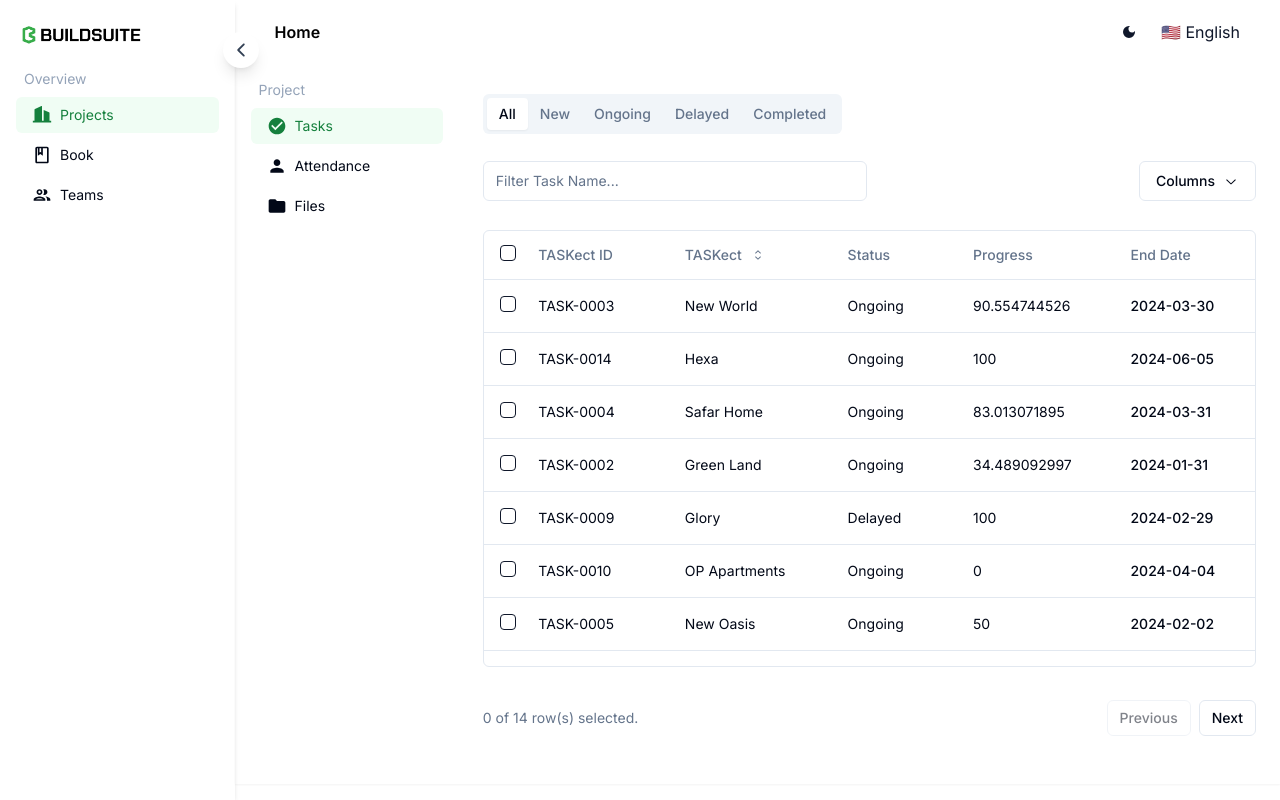
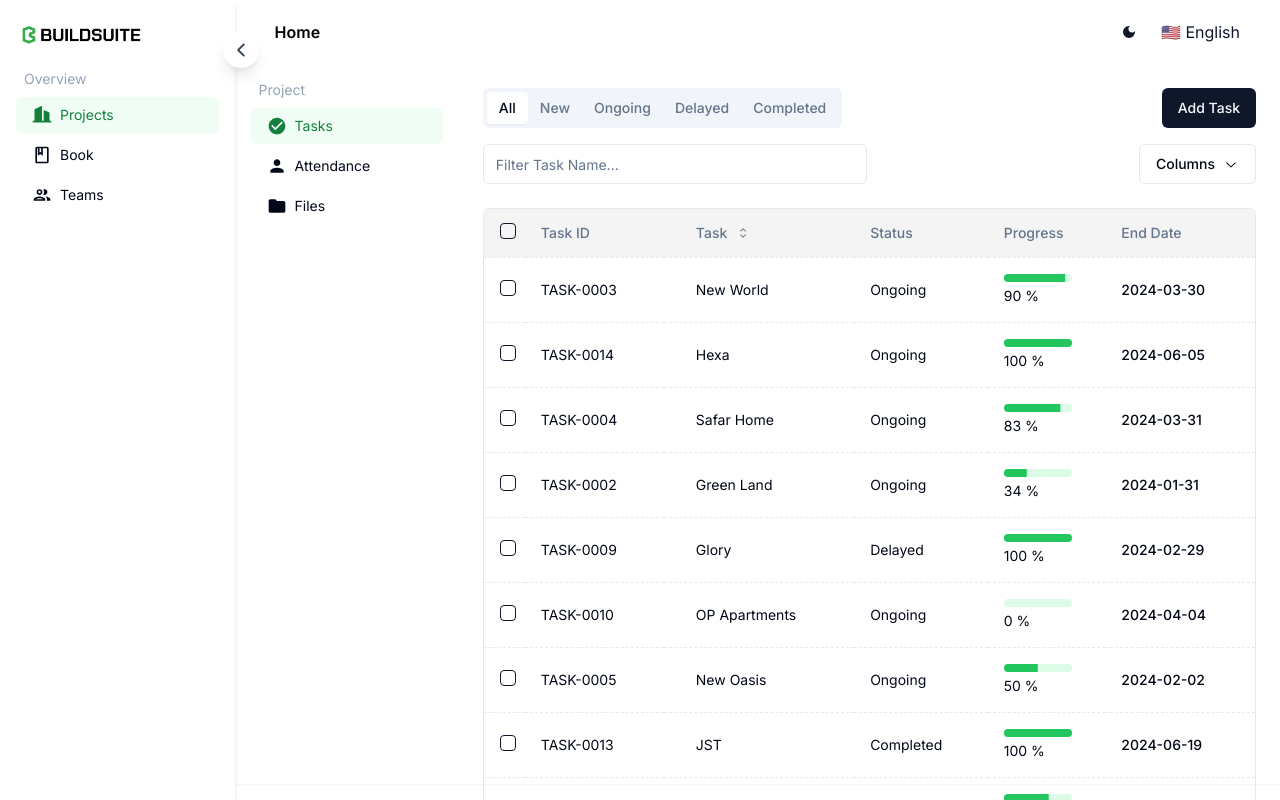
Before and after one commit to baranidharanofficial/bs-project-planning, a Next.js app: page /en/dashboard/tasks in a window 1280 px wide. Shown: the top 800 px of the page. Built offline with nearby package versions, Linux system fonts and the light colour scheme.

Commit message:
Fixed Task Page

```diff
--- /dev/null
+++ b/src/app/[locale]/dashboard/tasks/attendance/page.tsx
@@ -0,0 +1,9 @@
+import React from 'react'
+
+export default function page() {
+  return (
+    <div>
+      <p>Attendance Page</p>
+    </div>
+  )
+}
--- /dev/null
+++ b/src/app/[locale]/dashboard/tasks/files/page.tsx
@@ -0,0 +1,9 @@
+import React from 'react'
+
+export default function page() {
+  return (
+    <div>
+      <p>Files Page</p>
+    </div>
+  )
+}
--- /dev/null
+++ b/src/app/[locale]/dashboard/tasks/layout.tsx
@@ -0,0 +1,64 @@
+"use client";
+
+import { TaskTableDemo } from "@/components/custom/task-table";
+import { Button } from "@/components/ui/button";
+import { Input } from "@/components/ui/input";
+import { Label } from "@/components/ui/label";
+import { useTranslations } from "next-intl";
+import Link from "next/link";
+import { useRouter } from "next/navigation";
+import React, { ReactNode, useState } from "react";
+import { MdCheckCircle, MdClose, MdFolder, MdPerson } from "react-icons/md";
+
+type Props = {
+    children: ReactNode;
+};
+
+export default function TaskLayout({ children }: Props) {
+  const t = useTranslations("PathnamesPage");
+  const [project, setProject] = useState("");
+  const [addTask, setAddTask] = useState(false);
+
+  const router = useRouter();
+
+  return (
+    <main className=" w-full h-[90vh] flex items-center justify-between box-border shadow-sm">
+      <div className="w-[280px] h-full p-4 relative">
+        <p className="text-sm text-slate-400 mb-2 ml-2">Project {project}</p>
+        <Link href="/dashboard/tasks">
+            <div className="text-md px-4 py-2 mb-1 flex items-center bg-green-50 dark:bg-slate-800 text-sm rounded-md cursor-pointer">
+                <MdCheckCircle className="text-xl text-green-700 dark:text-white" />
+                <p className="ml-2 text-green-700 dark:text-white">Tasks</p>
+            </div>
+        </Link>
+
+        <Link href="/dashboard/tasks/attendance">
+            <div className="text-md px-4 py-2 mb-1 flex items-center hover:bg-slate-50 dark:hover:bg-slate-800 text-sm rounded-md cursor-pointer">
+                <MdPerson className="text-xl" />
+                <p className="ml-2">Attendance</p>
+            </div>
+        </Link>
+
+        <Link href="/dashboard/tasks/files">
+            <div className="text-md px-4 py-2 mb-1 flex items-center hover:bg-slate-50 dark:hover:bg-slate-800 text-sm rounded-md cursor-pointer">
+                <MdFolder className="text-xl" />
+                <p className="ml-2">Files</p>
+            </div>
+        </Link>
+
+        {/* <div className="text-md px-4 py-2 mb-1 flex items-center hover:bg-slate-50 text-sm rounded-md cursor-pointer">
+        <IoDocumentTextOutline className="text-xl" />
+        <p className="ml-2">Files</p>
+        </div>
+        <div className="text-md px-4 py-2 mb-1 flex items-center hover:bg-slate-50 text-sm rounded-md cursor-pointer">
+        <MdOutlineInventory2 className="text-xl" />
+        <p className="ml-2">Stocks</p>
+        </div> */}
+      </div>
+
+      <div className="w-full h-full p-6 relative">
+       {children}
+      </div>
+    </main>
+  );
+}
--- a/src/app/[locale]/dashboard/tasks/page.tsx
+++ b/src/app/[locale]/dashboard/tasks/page.tsx
@@ -1,55 +1,76 @@
-"use client"
+"use client";
 
-import { TaskTableDemo } from '@/components/custom/task-table';
-import { useTranslations } from 'next-intl';
-import { MdCheckCircle, MdFileOpen, MdFolder, MdOutlineBook, MdOutlineGroup, MdPerson } from "react-icons/md";
-import { useCallback, useState } from 'react';
-
+import { TaskTableDemo } from "@/components/custom/task-table";
+import { Button } from "@/components/ui/button";
+import { Input } from "@/components/ui/input";
+import { Label } from "@/components/ui/label";
+import { useTranslations } from "next-intl";
+import { useRouter } from "next/navigation";
+import { useState } from "react";
+import { MdClose } from "react-icons/md";
 
 export default function TasksPage() {
+  const t = useTranslations("PathnamesPage");
+  const [addTask, setAddTask] = useState(false);
 
+  const router = useRouter();
 
-    const t = useTranslations('PathnamesPage');
+  return (
+    <div>
+      <TaskTableDemo
+        onTaskClick={() => {
+          router.replace("/dashboard/tasks/task-detail");
+        }}
 
-    const [project, setProject] = useState("");
+        onAddTaskClick={() => {
+            setAddTask(!addTask);
+        }}
+      />
 
-    const handleProjectClick = useCallback((projectName: any) => {
-        console.log(`Project clicked: ${projectName}`);
-        setProject(projectName);
-    }, []);
+      <div
+        className={`absolute z-40 right-0 top-0 w-[500px] h-full bg-white shadow-lg p-8 transition-all duration-150 ${
+          addTask ? "block" : "hidden"
+        }`}
+      >
+        <div className="flex items-center justify-between mb-8">
+          <h1 className="font-semibold">Add New Task</h1>
+          <MdClose
+            onClick={() => setAddTask(false)}
+            className="cursor-pointer border-2 border-gray-200 text-3xl p-1 rounded-3xl"
+          />
+        </div>
 
-    return (
-        <main className="w-full h-[90vh] flex items-center justify-between box-border shadow-sm">
-            <div className="w-[280px] h-full p-4 relative">
+        <form className="w-full" onSubmit={() => {}}>
+          <div className="grid w-full items-center gap-1.5">
+            <Label htmlFor="email">Task name</Label>
+            <Input
+              type="email"
+              id="email"
+              className="mb-6 w-full"
+              placeholder="Task name"
+              onChange={(e) => {}}
+            />
+          </div>
 
-                <p className="text-sm text-slate-400 mb-2 ml-2">Project {project}</p>
+          <div className="grid w-full items-center gap-1.5">
+            <Label htmlFor="password">Categories</Label>
+            <Input
+              type="password"
+              id="password"
+              className="mb-8 w-full"
+              placeholder="Select Category"
+              onChange={(e) => {}}
+            />
+          </div>
 
-                <div className="text-md px-4 py-2 mb-1 flex items-center bg-green-50 dark:bg-slate-800 text-sm rounded-md cursor-pointer">
-                    <MdCheckCircle className="text-xl text-green-700 dark:text-white" />
-                    <p className="ml-2 text-green-700 dark:text-white">Tasks</p>
-                </div>
-                <div className="text-md px-4 py-2 mb-1 flex items-center hover:bg-slate-50 dark:hover:bg-slate-800 text-sm rounded-md cursor-pointer">
-                    <MdPerson className="text-xl" />
-                    <p className="ml-2">Attendance</p>
-                </div>
-                <div className="text-md px-4 py-2 mb-1 flex items-center hover:bg-slate-50 dark:hover:bg-slate-800 text-sm rounded-md cursor-pointer">
-                    <MdFolder className="text-xl" />
-                    <p className="ml-2">Files</p>
-                </div>
-                {/* <div className="text-md px-4 py-2 mb-1 flex items-center hover:bg-slate-50 text-sm rounded-md cursor-pointer">
-              <IoDocumentTextOutline className="text-xl" />
-              <p className="ml-2">Files</p>
-            </div>
-            <div className="text-md px-4 py-2 mb-1 flex items-center hover:bg-slate-50 text-sm rounded-md cursor-pointer">
-              <MdOutlineInventory2 className="text-xl" />
-              <p className="ml-2">Stocks</p>
-            </div> */}
-
-
-            </div>
-            <div className="w-full h-full p-6">
-                <TaskTableDemo onTaskClick={handleProjectClick} />
-            </div>
-        </main>
-    );
+          <Button
+            type="submit"
+            className="w-full border-2 text-white bg-green-600 hover:bg-green-600 hover:p-1 hover:border-green-600"
+          >
+            Add Project
+          </Button>
+        </form>
+      </div>
+    </div>
+  );
 }
--- /dev/null
+++ b/src/app/[locale]/dashboard/tasks/task-detail/page.tsx
@@ -0,0 +1,9 @@
+import React from 'react'
+
+export default function page() {
+  return (
+    <div>
+      <p>Task Detail Page</p>
+    </div>
+  )
+}
--- a/src/app/globals.css
+++ b/src/app/globals.css
@@ -1,6 +1,15 @@
 @tailwind base;
 @tailwind components;
 @tailwind utilities;
+
+thead{
+  background-color: #f4f4f4;
+  color: black !important;
+}
+
+tr {
+  border-bottom: 2px dashed rgb(232, 232, 232);
+}
 
 @layer base {
   :root {
--- a/src/components/custom/projects-table.tsx
+++ b/src/components/custom/projects-table.tsx
@@ -445,9 +445,9 @@ export function DataTableDemo({ onProjectClick, onAddProjectClick }: DataTableDe
 
             <TabsContent value="delayed" className="rounded-md border h-[64%] overflow-y-auto">
                 <Table>
-                    <TableHeader>
+                    <TableHeader >
                         {table.getHeaderGroups().map((headerGroup) => (
-                            <TableRow key={headerGroup.id}>
+                            <TableRow  key={headerGroup.id}>
                                 {headerGroup.headers.map((header) => {
                                     return (
                                         <TableHead key={header.id}>
--- a/src/components/custom/task-table.tsx
+++ b/src/components/custom/task-table.tsx
@@ -36,6 +36,7 @@ import {
   TableRow,
 } from "@/components/ui/table"
 import { Tabs, TabsContent, TabsList, TabsTrigger } from "../ui/tabs"
+import { Progress } from "../ui/progress"
 
 export type Task = {
   id: string
@@ -171,7 +172,7 @@ const createColumns = (onTaskClick: (TaskName: string) => void): ColumnDef<Task>
   },
   {
     accessorKey: "id",
-    header: "TASKect ID",
+    header: "Task ID",
     cell: ({ row }) => (
       <div className="capitalize">{row.getValue("id")}</div>
     ),
@@ -184,7 +185,7 @@ const createColumns = (onTaskClick: (TaskName: string) => void): ColumnDef<Task>
           variant="ghost"
           onClick={() => column.toggleSorting(column.getIsSorted() === "asc")}
         >
-          TASKect
+          Task
           <CaretSortIcon className="ml-2 h-4 w-4" />
         </Button>
       )
@@ -206,7 +207,10 @@ const createColumns = (onTaskClick: (TaskName: string) => void): ColumnDef<Task>
     accessorKey: "percent_complete",
     header: "Progress",
     cell: ({ row }) => (
-      <div className="capitalize">{row.getValue("percent_complete")}</div>
+      <div className="capitalize">
+         <Progress className="h-2 bg-green-100 w-[80%] mb-1" indicatorColor="bg-green-500" value={parseInt(row.getValue("percent_complete"), 10)} />
+         <p className="capitalize">{String(row.getValue("percent_complete")).split(".")[0]} %</p>
+      </div>
     ),
   },
   {
@@ -219,10 +223,11 @@ const createColumns = (onTaskClick: (TaskName: string) => void): ColumnDef<Task>
 ];
 
 type DataTableDemoProps = {
-  onTaskClick: (TASKectName: string) => void;
+  onTaskClick: (TaskName: string) => void;
+  onAddTaskClick: () => void;
 };
 
-export function TaskTableDemo({ onTaskClick }: DataTableDemoProps) {
+export function TaskTableDemo({ onTaskClick, onAddTaskClick }: DataTableDemoProps) {
   const [sorting, setSorting] = React.useState<SortingState>([])
   const [columnFilters, setColumnFilters] = React.useState<ColumnFiltersState>([])
   const [columnVisibility, setColumnVisibility] = React.useState<VisibilityState>({})
@@ -261,7 +266,7 @@ export function TaskTableDemo({ onTaskClick }: DataTableDemoProps) {
 
   return (
     <Tabs defaultValue="all" className="w-full h-full">
-      <div className="flex items-center pb-4 h-[10%]">
+      <div className="flex items-center justify-between pb-4 h-[10%]">
         <TabsList>
           <TabsTrigger value="all">All</TabsTrigger>
           <TabsTrigger value="new">New</TabsTrigger>
@@ -269,6 +274,8 @@ export function TaskTableDemo({ onTaskClick }: DataTableDemoProps) {
           <TabsTrigger value="delayed">Delayed</TabsTrigger>
           <TabsTrigger value="completed">Completed</TabsTrigger>
         </TabsList>
+
+        <Button onClick={onAddTaskClick}>Add Task</Button>
       </div>
 
       <div className="flex items-center pb-4 h-[10%]">
```
